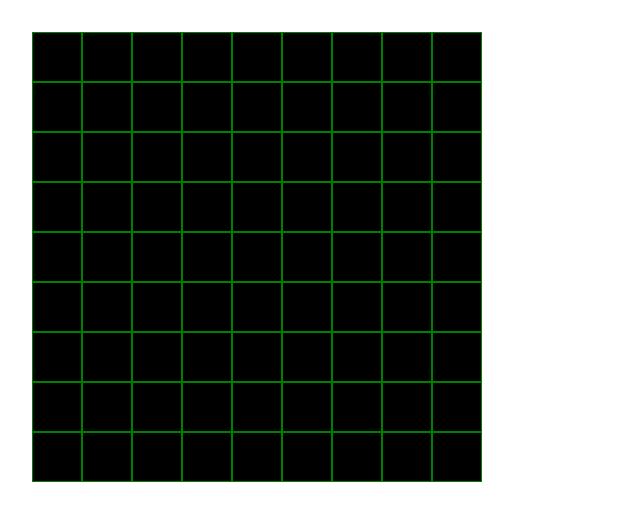
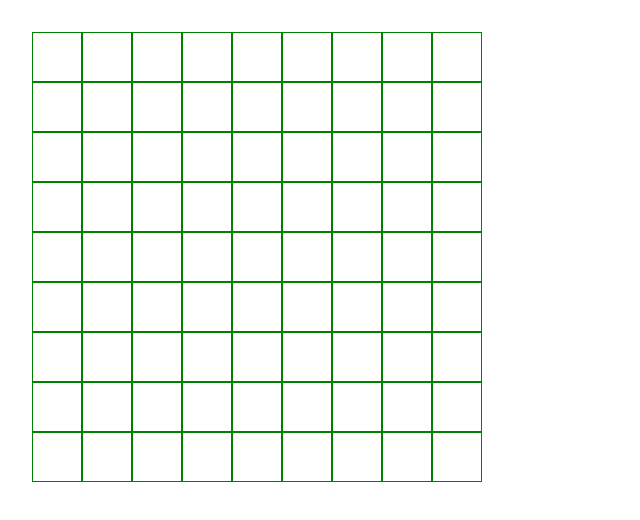
Before and after one commit to competingthesquares-lol/Sudoku, a React (Vite) app: page / in a window 1280 px wide. Shown: the top 520 px of the page, without its empty margins (0-640 px from the left). Built offline with nearby package versions, Linux system fonts and the light colour scheme.

Commit message:
finished designing static current

```diff
--- a/src/App.jsx
+++ b/src/App.jsx
@@ -1,87 +1,88 @@
-import { useState, useRef, useEffect } from 'react'
-import reactLogo from './assets/react.svg'
-import viteLogo from '/vite.svg'
-import './App.css'
+import { useState, useEffect } from 'react';
+import './App.css';
 
-function Module({ text, rowIndex, colIndex, handleClick, hover, color}) {
-  const colorStyles = {
-    backgroundColor: `${color}`,
-  };
+function Module({ text, handleClick, handleHover, color }) {
   return (
-    <div className="box" onClick={() => handleClick()} onMouseOver={() => hover()} style={colorStyles}>
+    <div
+      className="box"
+      onClick={handleClick}
+      onMouseEnter={handleHover}
+      style={{ backgroundColor: color }}
+    >
       <p>{text}</p>
     </div>
   );
 }
 
-function Row({ rowData, rowIndex, handleClick, hover, color}) {
-  // Use the data passed down from the Board
-  const renderTableColumns = (row) => {
-    return row.map((item, colIndex) => {
-      // Use backticks for template literals
-      return <Module key={`cell-${rowIndex}-${colIndex}`} text={item} rowIndex={rowIndex} colIndex={colIndex} handleClick={() => handleClick(colIndex)} hover={() => hover(colIndex)} color={color[colIndex]}/>;
-    });
+export default function Board() {
+  const [grid] = useState(Array(9).fill("").map(() => Array(9).fill("")));
+  const [selected, setSelected] = useState(null); // {r, c}
+  const [hovered, setHovered] = useState(null);   // {r, c}
+  const [lastKeyPressed, setLastKeyPressed] = useState('None yet');
+
+  useEffect(() => {
+    const handleKeyDown = (event) => {
+      const { r, c } = selected;
+
+      // 1. Handle Navigation (Arrow Keys)
+      if (event.key === 'ArrowUp')    setSelected({ r: Math.max(0, r - 1), c });
+      if (event.key === 'ArrowDown')  setSelected({ r: Math.min(8, r + 1), c });
+      if (event.key === 'ArrowLeft')  setSelected({ r, c: Math.max(0, c - 1) });
+      if (event.key === 'ArrowRight') setSelected({ r, c: Math.min(8, c + 1) });
+
+      // 2. Handle Data Entry (Numbers 1-9)
+      if (/^[1-9]$/.test(event.key)) {
+        const newGrid = grid.map((row, rIdx) =>
+          row.map((cell, cIdx) => (rIdx === r && cIdx === c ? event.key : cell))
+        );
+        setGrid(newGrid);
+      }
+
+      // 3. Handle Deletion (Backspace/Delete)
+      if (event.key === 'Backspace' || event.key === 'Delete') {
+        const newGrid = grid.map((row, rIdx) =>
+          row.map((cell, cIdx) => (rIdx === r && cIdx === c ? "" : cell))
+        );
+        setGrid(newGrid);
+      }
+    };
+
+    window.addEventListener('keydown', handleKeyDown);
+    return () => window.removeEventListener('keydown', handleKeyDown);
+  }, [selected, grid]);
+
+  const getCellColor = (r, c) => {
+
+    // 1. Check for Hover (Temporary) - Overrides selection visual if you prefer
+    if (hovered) {
+      if (r === hovered.r && c === hovered.c) return "purple";
+      if (r === hovered.r || c === hovered.c) return "green";
+    }
+
+    // 2. Check for Selection (Persistent)
+    if (selected) {
+      if (r === selected.r && c === selected.c) return "lightgreen";
+      if (r === selected.r || c === selected.c) return "LightBlue";
+    }
+
+    return "white"; // Default background
   };
 
-  return <div className="component">{renderTableColumns(rowData)}</div>;
+  return (
+    <div className="board-container" onMouseLeave={() => setHovered(null)}>
+      {grid.map((row, rIndex) => (
+        <div key={`row-${rIndex}`} className="component">
+          {row.map((cell, cIndex) => (
+            <Module
+              key={`${rIndex}-${cIndex}`}
+              text={cell}
+              color={getCellColor(rIndex, cIndex)}
+              handleClick={() => setSelected({ r: rIndex, c: cIndex })}
+              handleHover={() => setHovered({ r: rIndex, c: cIndex })}
+            />
+          ))}
+        </div>
+      ))}
+    </div>
+  );
 }
-
-export default function Board() {
-  const initialize2DArray = (rows, cols, value) => {
-    return Array.from({ length: rows }, () => Array(cols).fill(value));
-  };
-  const defaultGrid = initialize2DArray(9, 9, "");
-  const defaultColor = initialize2DArray(9, 9, "black");
-  const [color, setColor] = useState(defaultColor);
-  const [temp, setTemp] = useState(defaultColor);
-  function changeColor(row, col, color1, color2) {
-    const newColor = defaultColor.map(row => [...row]);
-    for (let i = 0; i < 9; i++){
-      newColor[i][col] = color1;
-    }
-    for (let j = 0; j < 9; j++){
-      newColor[row][j] = color1;
-    }
-    newColor[row][col] = color2;
-    setColor(newColor);
-  };
-  function hoverColor(row, col, color1, color2) {
-    const tempColor = color.map(row => [...row]);
-    for (let i = 0; i < 9; i++){
-      tempColor[i][col] = color1;
-    }
-    for (let j = 0; j < 9; j++){
-      tempColor[row][j] = color1;
-    }
-    tempColor[row][col] = color2;
-    setTemp(tempColor);
-  };
-  // Note: In a real app, you'd likely wrap this in useState
-  // if the grid is meant to change over time.
-  const [grid, setGrid] = useState(defaultGrid);
-  const [selected, setSelected] = useState([0, 0]);
-  function handleClick(row, col) {
-    setSelected([row, col]);
-    changeColor(row, col, "LightBlue", "lightgreen");
-  };
-  function hover(row, col) {
-    setSelected([row, col]);
-    changeColor(row, col, "green", "purple");
-  };
-  const renderTableRows = (data) => {
-    return data.map((rowItem, index) => {
-      return (
-        <Row
-          key={`row-${index}`}
-          rowData={rowItem}
-          rowIndex={index}
-          handleClick={(col) => handleClick(index, col)}
-          hover={(col) => hover(index, col)}
-          color = {temp[index]}
-        />
-      );
-    });
-  };
-
-  return <div className="board-container">{renderTableRows(grid)}</div>;
-}
```
Also changed, not shown: 1 other file (tests, documents, lock files or other folders).
